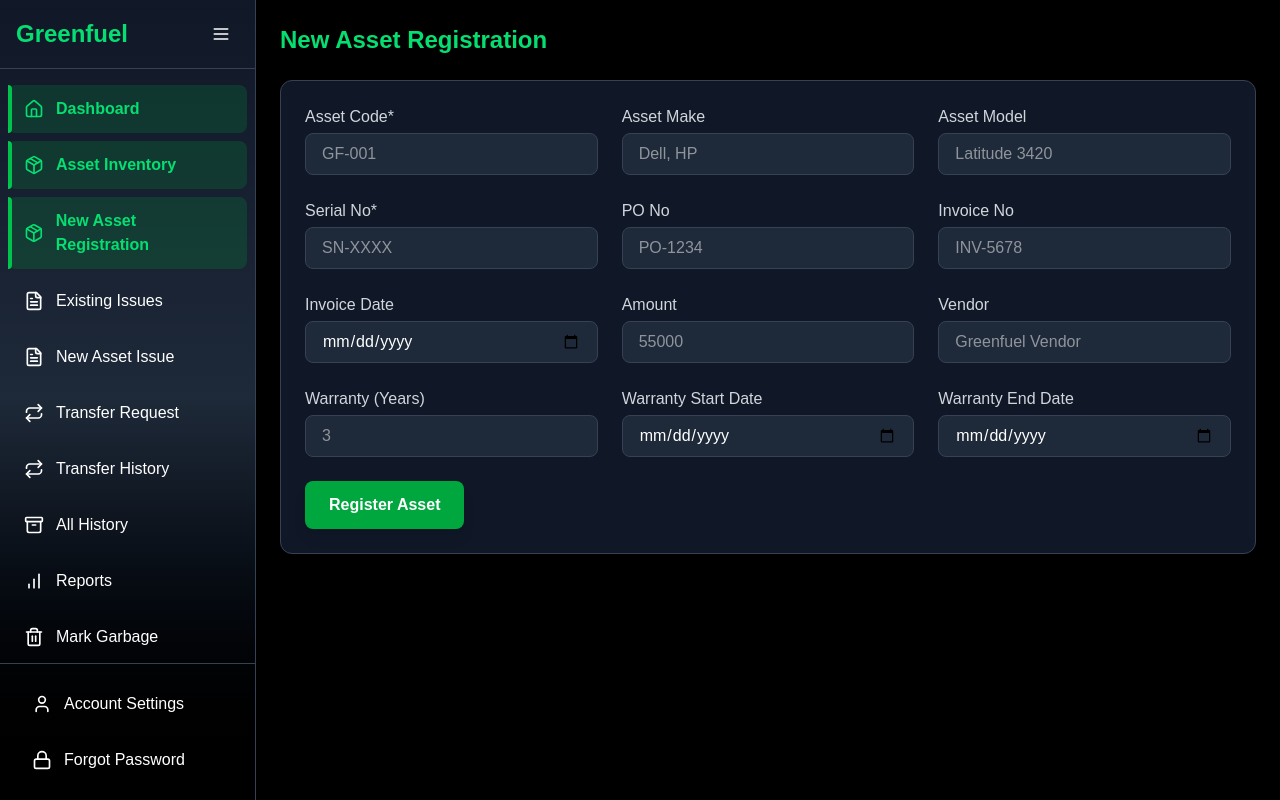
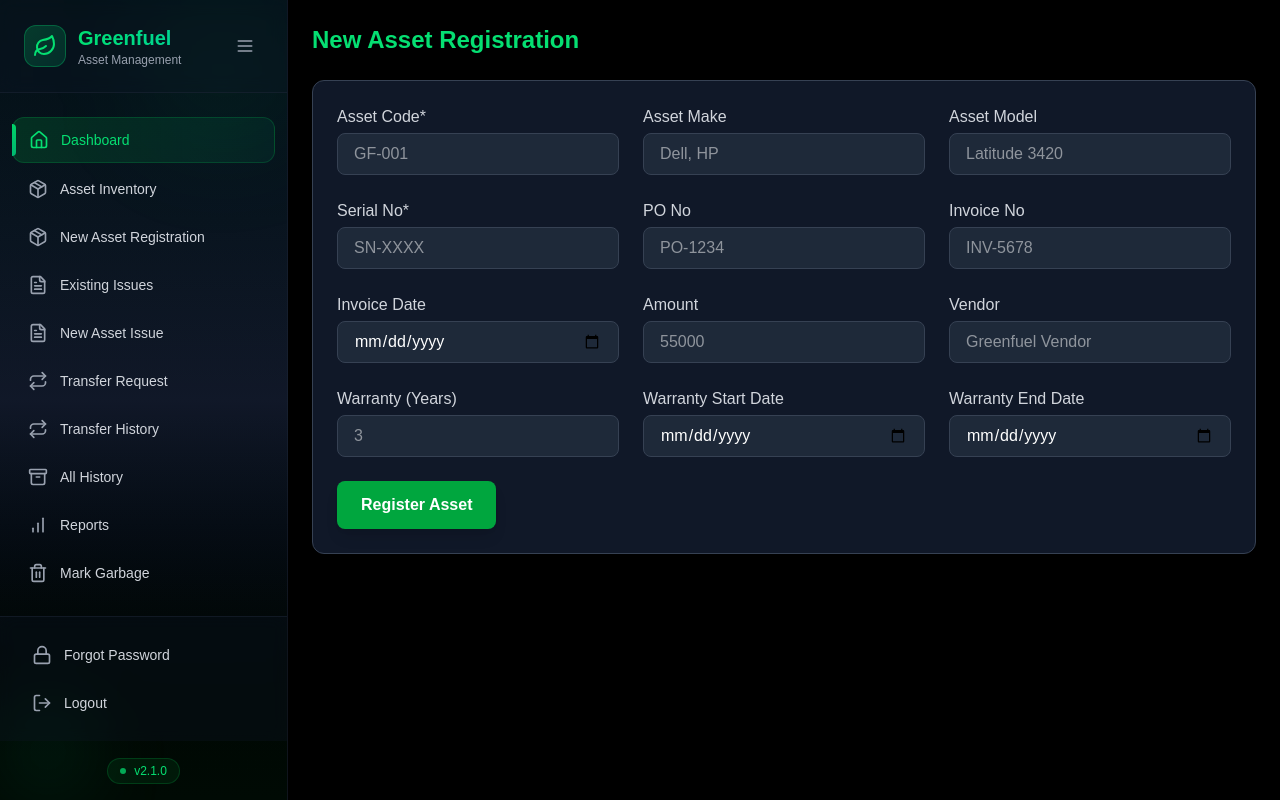
Before and after one commit to AmanBhatt0910/greenfuel-asset-management, a Next.js app: page /dashboard/assets/new in a window 1280 px wide. Built offline with nearby package versions, Linux system fonts and the light colour scheme.

Commit message:
Updated sidebar component

```diff
--- a/src/components/Sidebar.jsx
+++ b/src/components/Sidebar.jsx
@@ -1,15 +1,18 @@
 "use client";
-import Link from "next/link";
-import { usePathname } from "next/navigation";
-import { motion } from "framer-motion";
+import { useState, useEffect } from "react";
 import {
-  Home, Package, FileText, Repeat, BarChart, Trash2, Archive, User, Lock, Menu
+  Home, Package, FileText, Repeat, BarChart, Trash2, Archive, Lock, Menu, LogOut, ChevronRight, Leaf
 } from "lucide-react";
-import { useState } from "react";
 
 export default function Sidebar() {
-  const pathname = usePathname();
+  // Simulated pathname for demo
+  const pathname = "/dashboard";
   const [collapsed, setCollapsed] = useState(false);
+  const [mounted, setMounted] = useState(false);
+
+  useEffect(() => {
+    setMounted(true);
+  }, []);
 
   const menu = [
     { name: "Dashboard", icon: <Home size={20} />, href: "/dashboard" },
@@ -25,103 +28,192 @@ export default function Sidebar() {
   ];
 
   const accountMenu = [
-    { name: "Account Settings", icon: <User size={20} />, href: "/dashboard/account" },
     { name: "Forgot Password", icon: <Lock size={20} />, href: "/forgot-password" },
+    { name: "Logout", icon: <LogOut size={20} />, href: "/logout", isLogout: true },
   ];
+
+  const handleNavigation = (href, isLogout) => {
+    if (isLogout) {
+      // Handle logout logic
+      console.log("Logging out...");
+      // localStorage.removeItem("token");
+      // router.push("/login");
+    } else {
+      console.log(`Navigating to: ${href}`);
+    }
+  };
+
+  if (!mounted) return null;
 
   return (
     <aside
-      className={`h-screen transition-all duration-300 ${
-        collapsed ? "w-20" : "w-64"
-      } bg-gradient-to-b from-gray-900 via-gray-800 to-black text-white flex flex-col border-r border-gray-700 sticky top-0 backdrop-blur-lg`}
+      className={`h-screen transition-all duration-300 ease-in-out ${
+        collapsed ? "w-20" : "w-72"
+      } bg-gradient-to-b from-gray-950 via-gray-900 to-black text-white flex flex-col border-r border-gray-800/50 sticky top-0 backdrop-blur-xl relative overflow-hidden`}
     >
-      {/* Brand */}
-      <div className="flex items-center justify-between p-4 border-b border-gray-700">
+      {/* Background Effects */}
+      <div className="absolute inset-0 bg-gradient-to-b from-green-500/5 via-transparent to-green-500/5 pointer-events-none"></div>
+      <div className="absolute top-0 right-0 w-32 h-32 bg-green-400/10 rounded-full blur-3xl"></div>
+      <div className="absolute bottom-0 left-0 w-24 h-24 bg-emerald-400/10 rounded-full blur-2xl"></div>
+
+      {/* Enhanced Brand Header */}
+      <div className="relative z-10 flex items-center justify-between p-6 border-b border-gray-800/50 bg-gray-900/30 backdrop-blur-sm">
         {!collapsed && (
-          <h2 className="text-2xl font-bold text-green-400">Greenfuel</h2>
+          <div className="flex items-center space-x-3">
+            <div className="p-2 rounded-xl bg-gradient-to-br from-green-400/20 to-emerald-600/20 border border-green-400/30">
+              <Leaf size={24} className="text-green-400" />
+            </div>
+            <div>
+              <h2 className="text-xl font-bold bg-gradient-to-r from-green-400 to-emerald-400 bg-clip-text text-transparent">
+                Greenfuel
+              </h2>
+              <p className="text-xs text-gray-400 font-medium">Asset Management</p>
+            </div>
+          </div>
+        )}
+        {collapsed && (
+          <div className="p-2 rounded-xl bg-gradient-to-br from-green-400/20 to-emerald-600/20 border border-green-400/30 mx-auto">
+            <Leaf size={24} className="text-green-400" />
+          </div>
         )}
         <button
           onClick={() => setCollapsed(!collapsed)}
-          className="p-2 rounded-lg hover:bg-gray-800"
+          className="p-2 rounded-lg hover:bg-gray-800/50 transition-all duration-200 group"
         >
-          <Menu size={20} />
+          <Menu size={20} className="text-gray-400 group-hover:text-green-400 transition-colors" />
         </button>
       </div>
 
-      {/* Scrollable Menu */}
-      <div className="flex-1 overflow-y-auto px-2 py-4">
-        <nav className="flex flex-col gap-2 mb-6">
+      {/* Scrollable Menu with Enhanced Styling */}
+      <div className="flex-1 overflow-y-auto px-3 py-6 relative z-10">
+        <nav className="flex flex-col gap-1 mb-8">
           {menu.map((item, i) => {
-            const isActive =
-              pathname === item.href || pathname.startsWith(item.href);
+            const isActive = pathname === item.href || pathname.startsWith(item.href);
 
             return (
-              <motion.div
-                key={i}
-                whileHover={{ scale: 1.05 }}
-                transition={{ type: "spring", stiffness: 300 }}
-                className="relative"
-              >
+              <div key={i} className="relative group">
+                {/* Active indicator */}
                 {isActive && (
-                  <motion.div
-                    layoutId="activeIndicator"
-                    className="absolute left-0 top-0 bottom-0 w-1 bg-green-500 rounded-r-lg"
-                    transition={{ type: "spring", stiffness: 380, damping: 30 }}
-                  />
+                  <div className="absolute left-0 top-1/2 transform -translate-y-1/2 w-1 h-8 bg-gradient-to-b from-green-400 to-emerald-500 rounded-r-full"></div>
                 )}
-                <Link
-                  href={item.href}
-                  className={`flex items-center gap-3 px-4 py-3 rounded-lg transition-colors relative z-10
+
+                <button
+                  onClick={() => handleNavigation(item.href)}
+                  className={`w-full flex items-center gap-3 px-4 py-3 rounded-xl transition-all duration-200 group relative overflow-hidden
                     ${
                       isActive
-                        ? "bg-green-600/20 text-green-400 font-semibold"
-                        : "hover:bg-gray-800 hover:text-green-400"
+                        ? "bg-gradient-to-r from-green-600/20 to-emerald-600/10 text-green-400 font-medium border border-green-500/20"
+                        : "hover:bg-gray-800/40 hover:text-green-400 text-gray-300"
                     }`}
                 >
-                  {item.icon}
-                  {!collapsed && <span>{item.name}</span>}
-                </Link>
-              </motion.div>
+                  {/* Icon */}
+                  <div className={`flex-shrink-0 ${isActive ? 'text-green-400' : 'text-gray-400 group-hover:text-green-400'} transition-colors`}>
+                    {item.icon}
+                  </div>
+
+                  {/* Text */}
+                  {!collapsed && (
+                    <span className="text-sm font-medium truncate">{item.name}</span>
+                  )}
+
+                  {/* Hover arrow */}
+                  {!collapsed && !isActive && (
+                    <ChevronRight size={16} className="ml-auto opacity-0 group-hover:opacity-100 transform translate-x-2 group-hover:translate-x-0 transition-all duration-200 text-green-400" />
+                  )}
+
+                  {/* Tooltip for collapsed state */}
+                  {collapsed && (
+                    <div className="absolute left-full ml-2 px-3 py-2 bg-gray-800 text-white text-sm rounded-lg opacity-0 group-hover:opacity-100 transition-opacity duration-200 pointer-events-none whitespace-nowrap z-50 border border-gray-700">
+                      {item.name}
+                      <div className="absolute left-0 top-1/2 transform -translate-x-1 -translate-y-1/2 w-2 h-2 bg-gray-800 rotate-45 border-l border-b border-gray-700"></div>
+                    </div>
+                  )}
+                </button>
+              </div>
             );
           })}
         </nav>
       </div>
 
-      {/* Account Section */}
-      <div className="p-4 border-t border-gray-700">
-        <nav className="flex flex-col gap-2">
+      {/* Enhanced Account Section */}
+      <div className="relative z-10 p-4 border-t border-gray-800/50 bg-gray-900/30 backdrop-blur-sm">
+        <nav className="flex flex-col gap-1">
           {accountMenu.map((item, i) => {
             const isActive = pathname === item.href;
             return (
-              <motion.div
-                key={i}
-                whileHover={{ scale: 1.05 }}
-                transition={{ type: "spring", stiffness: 300 }}
-                className="relative"
-              >
+              <div key={i} className="relative group">
+                {/* Active indicator */}
                 {isActive && (
-                  <motion.div
-                    layoutId="activeIndicator"
-                    className="absolute left-0 top-0 bottom-0 w-1 bg-green-500 rounded-r-lg"
-                  />
+                  <div className="absolute left-0 top-1/2 transform -translate-y-1/2 w-1 h-8 bg-gradient-to-b from-green-400 to-emerald-500 rounded-r-full"></div>
                 )}
-                <Link
-                  href={item.href}
-                  className={`flex items-center gap-3 px-4 py-3 rounded-lg transition-colors relative z-10
+
+                <button
+                  onClick={() => handleNavigation(item.href, item.isLogout)}
+                  className={`w-full flex items-center gap-3 px-4 py-3 rounded-xl transition-all duration-200 group relative overflow-hidden
                     ${
                       isActive
-                        ? "bg-green-600/20 text-green-400 font-semibold"
-                        : "hover:bg-gray-800 hover:text-green-400"
+                        ? "bg-gradient-to-r from-green-600/20 to-emerald-600/10 text-green-400 font-medium border border-green-500/20"
+                        : item.isLogout
+                        ? "hover:bg-red-600/10 hover:text-red-400 text-gray-300 hover:border hover:border-red-500/20"
+                        : "hover:bg-gray-800/40 hover:text-green-400 text-gray-300"
                     }`}
                 >
-                  {item.icon}
-                  {!collapsed && <span>{item.name}</span>}
-                </Link>
-              </motion.div>
+                  {/* Icon */}
+                  <div className={`flex-shrink-0 transition-colors ${
+                    isActive
+                      ? 'text-green-400'
+                      : item.isLogout
+                      ? 'text-gray-400 group-hover:text-red-400'
+                      : 'text-gray-400 group-hover:text-green-400'
+                  }`}>
+                    {item.icon}
+                  </div>
+
+                  {/* Text */}
+                  {!collapsed && (
+                    <span className="text-sm font-medium truncate">{item.name}</span>
+                  )}
+
+                  {/* Hover arrow */}
+                  {!collapsed && !isActive && (
+                    <ChevronRight size={16} className={`ml-auto opacity-0 group-hover:opacity-100 transform translate-x-2 group-hover:translate-x-0 transition-all duration-200 ${
+                      item.isLogout ? 'text-red-400' : 'text-green-400'
+                    }`} />
+                  )}
+
+                  {/* Tooltip for collapsed state */}
+                  {collapsed && (
+                    <div className={`absolute left-full ml-2 px-3 py-2 text-white text-sm rounded-lg opacity-0 group-hover:opacity-100 transition-opacity duration-200 pointer-events-none whitespace-nowrap z-50 border ${
+                      item.isLogout
+                        ? 'bg-red-800/90 border-red-700'
+                        : 'bg-gray-800 border-gray-700'
+                    }`}>
+                      {item.name}
+                      <div className={`absolute left-0 top-1/2 transform -translate-x-1 -translate-y-1/2 w-2 h-2 rotate-45 border-l border-b ${
+                        item.isLogout
+                          ? 'bg-red-800/90 border-red-700'
+                          : 'bg-gray-800 border-gray-700'
+                      }`}></div>
+                    </div>
+                  )}
+                </button>
+              </div>
             );
           })}
         </nav>
       </div>
+
+      {/* Enhanced Version Badge */}
+      {!collapsed && (
+        <div className="relative z-10 p-4">
+          <div className="text-center">
+            <div className="inline-flex items-center px-3 py-1 rounded-full bg-green-600/10 border border-green-500/20 text-green-400 text-xs font-medium">
+              <div className="w-1.5 h-1.5 bg-green-400 rounded-full mr-2 animate-pulse"></div>
+              v2.1.0
+            </div>
+          </div>
+        </div>
+      )}
     </aside>
   );
 }
```
